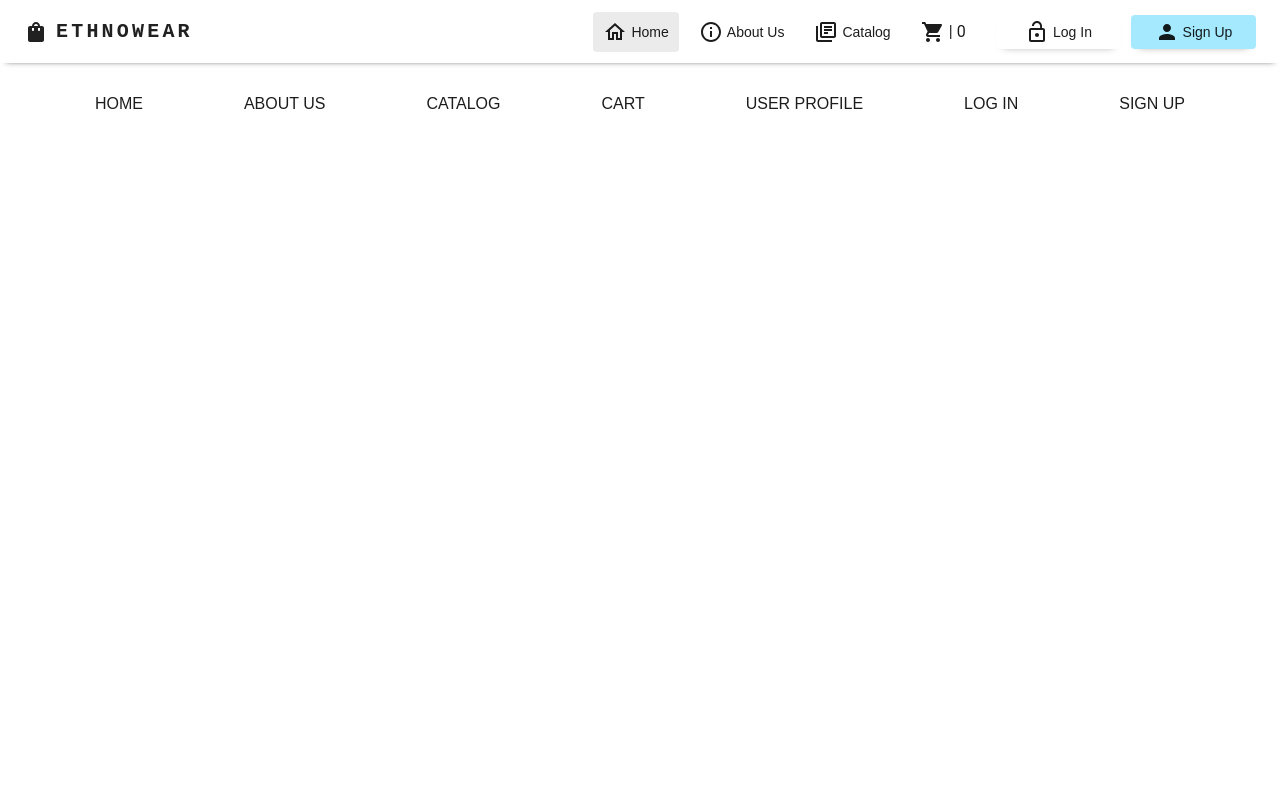
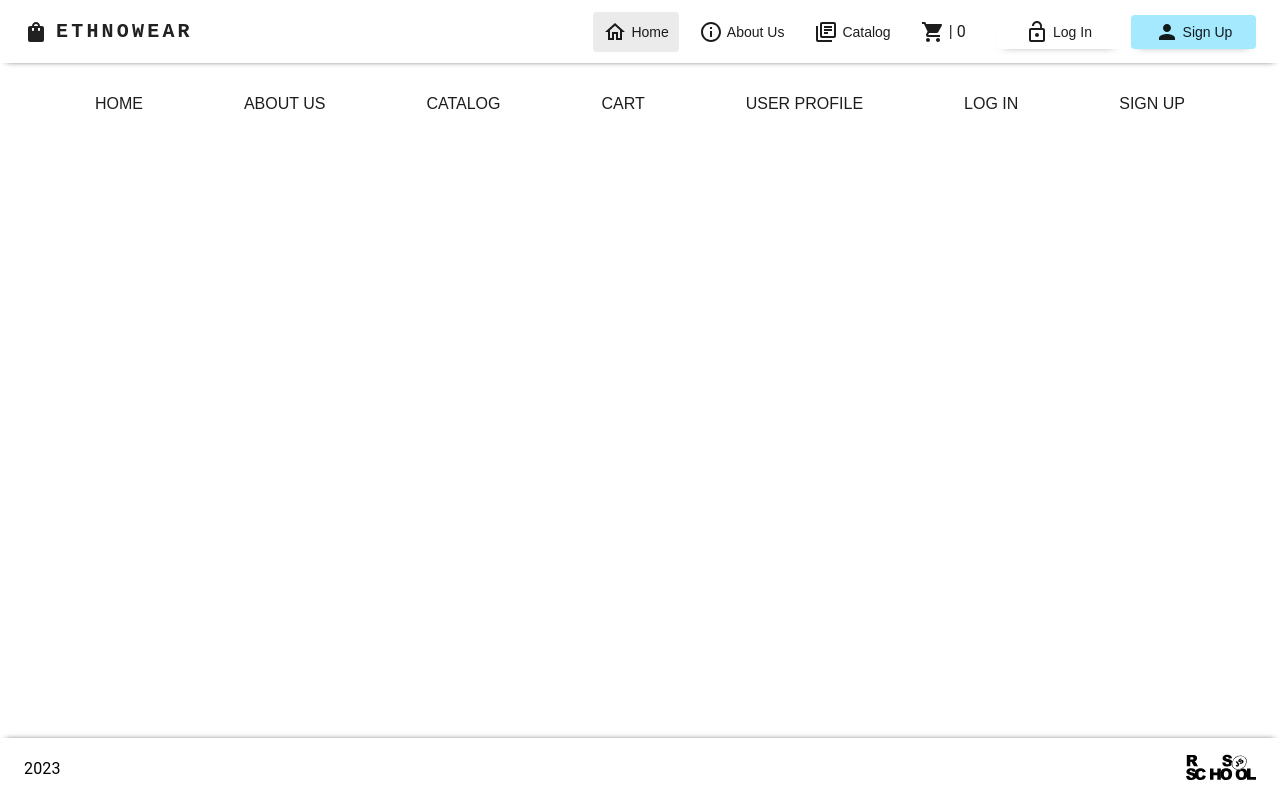
Before and after one commit to Ritter1111/eCommerce-Application, a React app: page / in a window 1280 px wide. Built offline with nearby package versions, Linux system fonts and the light colour scheme; no server answers.

Commit message:
feat: implement footer

```diff
--- a/src/components/App.tsx
+++ b/src/components/App.tsx
@@ -9,6 +9,7 @@ import {
 } from '../context';
 import { HttpMethod } from '../enums/auth.enum';
 import { getInitialCartItemsQuantity } from '../utils/basket';
+import Footer from './Footer/Footer';
 
 const fetchAccessToken = async (callback?: (accessToken: string) => void) => {
   const authUrl = `${process.env.REACT_APP_CTP_AUTH_URL}/oauth/token`;
@@ -57,6 +58,7 @@ export default function App() {
           <BrowserRouter>
             <NavBar />
             <AppRouter />
+            <Footer />
           </BrowserRouter>
         </СartQuantityContext.Provider>
       </AccessTokenContext.Provider>
--- /dev/null
+++ b/src/components/Footer/Footer.tsx
@@ -0,0 +1,36 @@
+import { Container, Typography, Link } from '@mui/material';
+import React from 'react';
+import rsLogo from '../../assets/rs_school_js.svg';
+
+const Footer = () => {
+  return (
+    <footer>
+      <Container
+        maxWidth="xl"
+        sx={{
+          display: 'flex',
+          justifyContent: 'space-between',
+          p: 2,
+          alignItems: 'center',
+          color: 'black',
+          columnGap: '40px',
+          rowGap: '20px',
+          flexWrap: 'wrap',
+        }}
+      >
+        <Typography>2023</Typography>
+        <Link
+          href="https://rs.school/js/"
+          underline="none"
+          target="_blank"
+          sx={{ ml: 1 }}
+        >
+          {' '}
+          <img width={70} src={rsLogo}></img>
+        </Link>
+      </Container>
+    </footer>
+  );
+};
+
+export default Footer;
--- a/src/style.css
+++ b/src/style.css
@@ -15,3 +15,16 @@ a {
 .MuiCard-root:hover {
   box-shadow: 2px 6px 19px 4px rgb(189 189 189 / 30%)
 }
+
+#root {
+  display: flex;
+  flex-direction: column;
+  min-height: 100vh;
+}
+
+footer {
+  margin-top: auto;
+  background-color: white;
+  color: '#fff';
+  box-shadow: 0 -4px 6px -6px #222;
+}
--- a/src/views/basket/Basket.tsx
+++ b/src/views/basket/Basket.tsx
@@ -22,7 +22,7 @@ export default function Basket() {
         container
         justifyContent="center"
         component="main"
-        sx={{ mt: '30px' }}
+        sx={{ mt: '30px', mb: 10 }}
       >
         <Grid
           item
--- a/src/views/catalog/Catalog.tsx
+++ b/src/views/catalog/Catalog.tsx
@@ -57,8 +57,7 @@ function Catalog() {
   }, [token]);
 
   return (
-    <>
-      <Container maxWidth="lg">
+    <Container maxWidth="lg" sx={{ mb: 10 }}>
       <Typography
         variant="h2"
         align="center"
@@ -91,7 +90,6 @@ function Catalog() {
         </>
       )}
     </Container>
-    </>
   );
 }
 
```
Lines whose indentation alone changed are shown as unchanged.
